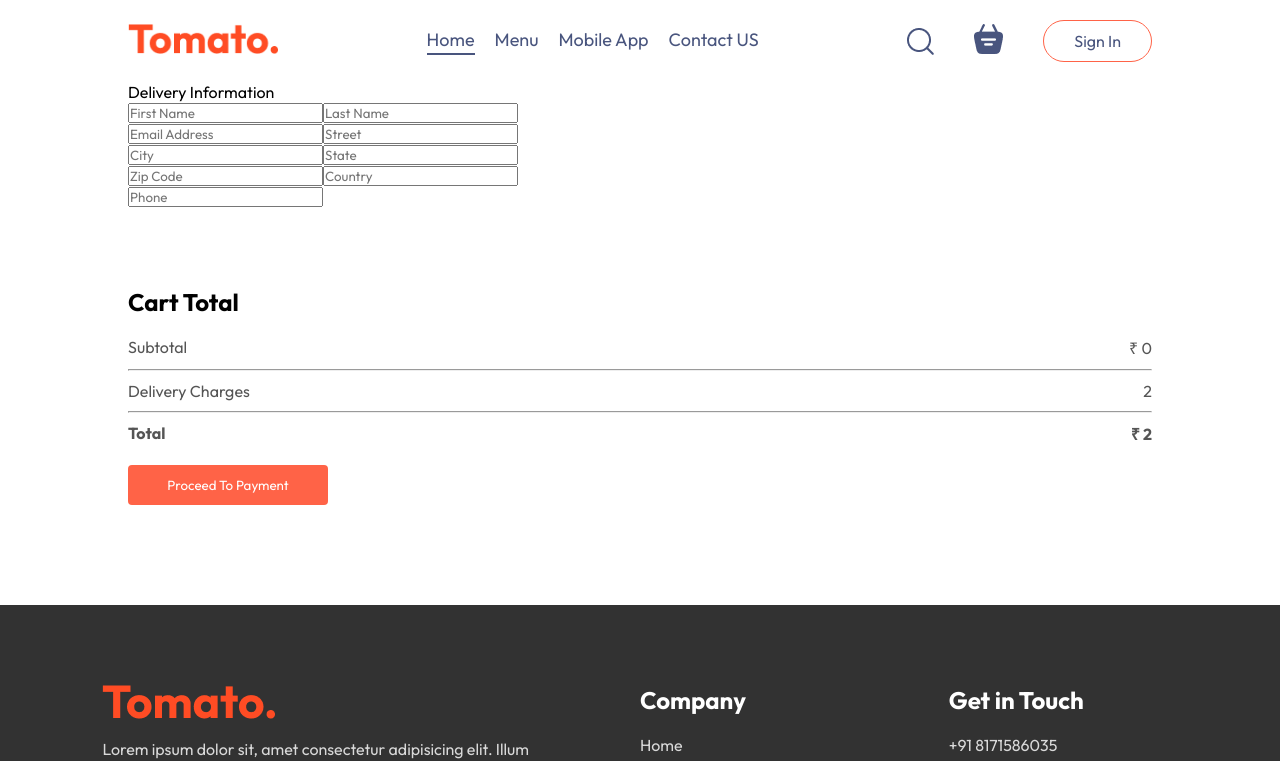
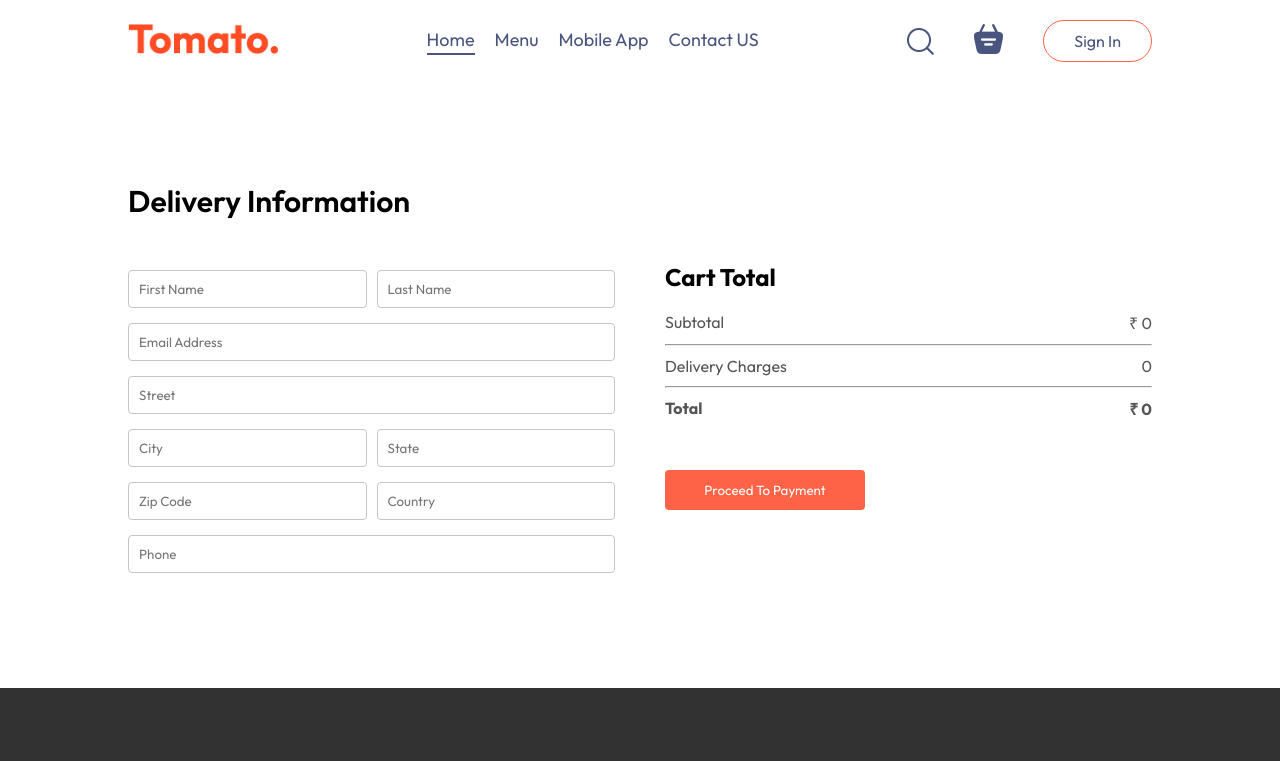
Before and after one commit to Lokeshsharmaa-01/Foody, a React (Vite) app in the folder frontend/: page /order in a window 1280 px wide. Shown: the top 761 px of the page. Built offline with nearby package versions, Linux system fonts and the light colour scheme.

Commit message:
complete frontend

```diff
--- a/frontend/src/pages/Cart/Cart.jsx
+++ b/frontend/src/pages/Cart/Cart.jsx
@@ -50,12 +50,12 @@
             <hr />
             <div className="cart-total-details">
               <p>Delivery Charges</p>
-              <p>{2}</p>
+              <p>{getTotalCartAmount() === 0?0:50}</p>
             </div>
             <hr />
             <div className="cart-total-details">
               <b>Total</b>
-              <b>₹ {getTotalCartAmount() +2}</b>
+              <b>₹ {getTotalCartAmount()===0?0: getTotalCartAmount() + 50}</b>
             </div>
           </div>
             <button onClick={()=>navigate('/order')}>Proceed To Chechout</button>
--- a/frontend/src/pages/Placeorder/Placeorder.css
+++ b/frontend/src/pages/Placeorder/Placeorder.css
@@ -0,0 +1,36 @@
+.place-order{
+    display: flex;
+    align-items: start;
+    justify-content: space-between;
+    gap: 50px;
+    margin-top: 100px;
+}
+
+.place-order-left{
+    width: 100%;
+    max-width: max(30%,500px);
+}
+.place-order-left .title{
+    font-size: 30px;
+    font-weight: 600;
+    margin-bottom: 50px;
+}
+.place-order-left input{
+    margin-bottom: 15px;
+    width: 100%;
+    padding: 10px;
+    border: 1px solid #c5c5c5;
+    border-radius: 4px;
+    outline-color: tomato;
+}
+.place-order-left .multi-fields{
+    display: flex;
+    gap: 10px;
+}
+.place-order-right{
+    width: 100%;
+    max-width: max(40%,500px);
+}
+.place-order .cart-total button{
+    margin-top: 30px;
+}
--- a/frontend/src/pages/Placeorder/Placeorder.jsx
+++ b/frontend/src/pages/Placeorder/Placeorder.jsx
@@ -36,12 +36,12 @@
             <hr />
             <div className="cart-total-details">
               <p>Delivery Charges</p>
-                <p>{2}</p>
+              <p>{getTotalCartAmount() === 0?0:50}</p>
             </div>
             <hr />
             <div className="cart-total-details">
               <b>Total</b>
-                <b>₹ {getTotalCartAmount() +2}</b>
+              <b>₹ {getTotalCartAmount()===0?0: getTotalCartAmount() + 50}</b>
             </div>
             </div>
               <button >Proceed To Payment</button>
```
Lines whose indentation alone changed are shown as unchanged.
